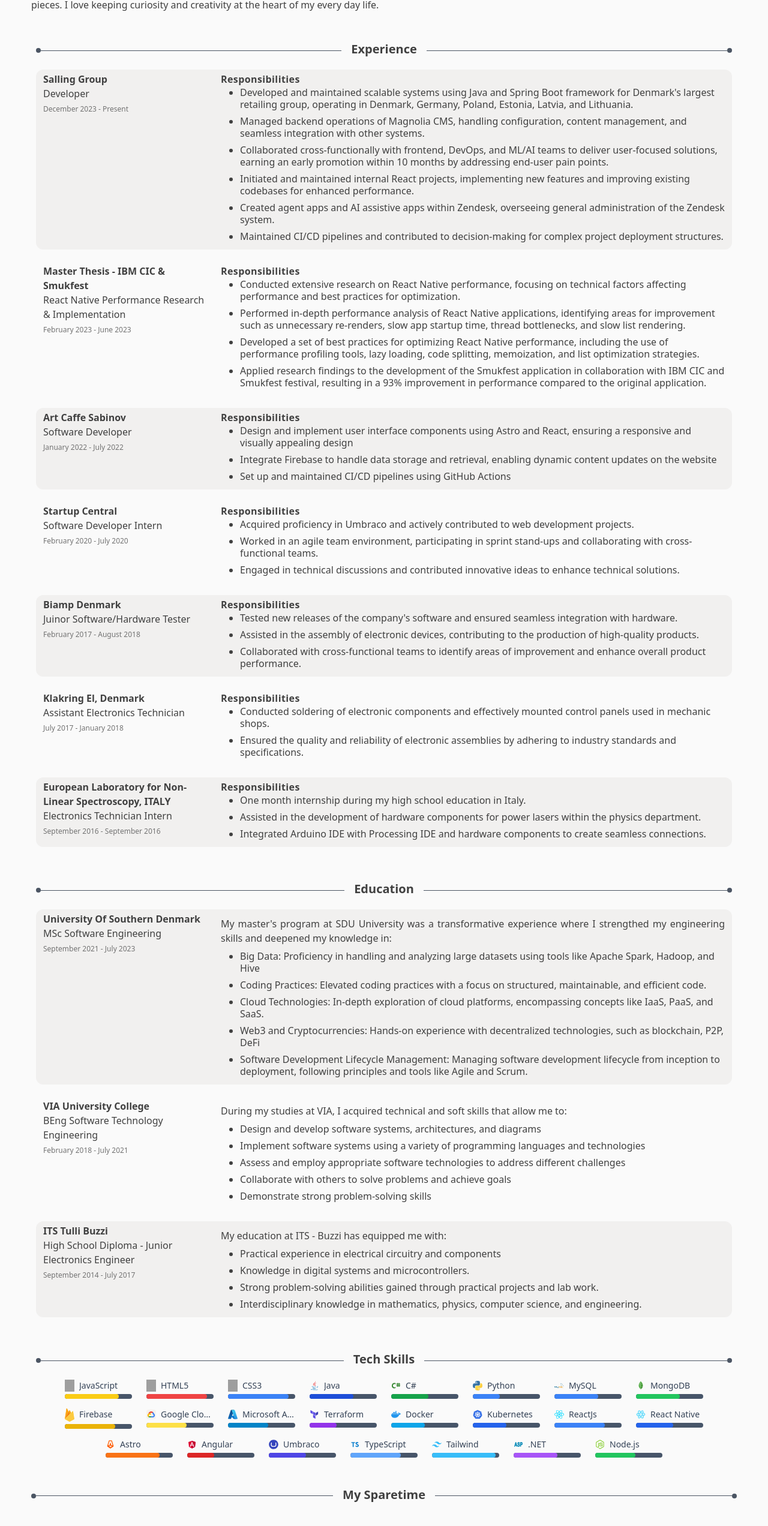
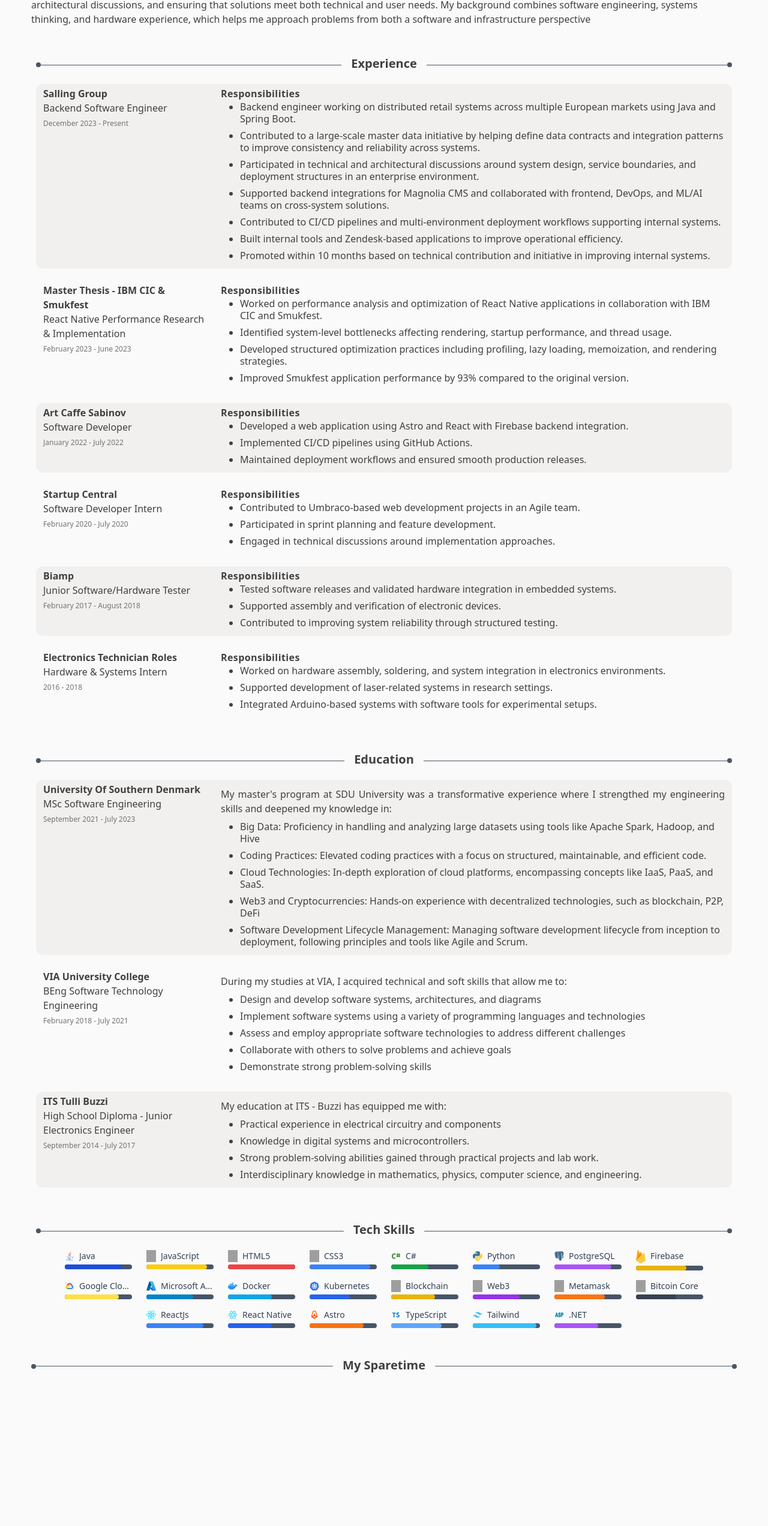
Before and after one commit to Maria4lexzy/PersonalPortfolio, an Astro site: page /resume in a window 1280 px wide. Shown: the part 236-2780 px from the top of the page at 60% size. After the commit the page ends 2570 px from the top, so only its background shows below. Built offline with nearby package versions, Linux system fonts and the light colour scheme; Astro itself is replaced by a stand-in of ours; grey boxes are pictures that could not be loaded.

Commit message:
Update experience

```diff
--- a/src/data/dataCloudSkills.ts
+++ b/src/data/dataCloudSkills.ts
@@ -8,26 +8,12 @@ export interface IDdataCloudSkill {
 
 const dataCloudSkills: IDdataCloudSkill[] = [
   {
-    name: "MySQL",
-    progress: 65,
-    icon: "/images/mysql.svg",
-    url: "https://en.wikipedia.org/wiki/MySQL",
-    backgroundColor: "bg-blue-500",
+    name: 'PostgreSQL',
+    progress: 85,
+    icon: '/images/postgresql.svg',
+    url: 'https://www.postgresql.org/',
+    backgroundColor: 'bg-purple-500',
   },
-  {
-    name: "MongoDB",
-    progress: 65,
-    icon: "/images/mongodb.svg",
-    url: "https://en.wikipedia.org/wiki/MongoDB",
-    backgroundColor: "bg-green-500",
-  },
-  // {
-  //   name: 'PostgreSQL',
-  //   progress: 75,
-  //   icon: '/images/postgresql.svg',
-  //   url: 'https://www.postgresql.org/',
-  //   backgroundColor: 'bg-purple-500',
-  // },
   {
     name: "Firebase",
     progress: 75,
@@ -37,35 +23,28 @@ const dataCloudSkills: IDdataCloudSkill[] = [
   },
   {
     name: "Google Cloud",
-    progress: 60,
+    progress: 80,
     icon: "/images/gcp.svg",
     url: "https://cloud.google.com/",
     backgroundColor: "bg-yellow-300",
   },
   {
     name: "Microsoft Azure",
-    progress: 60,
+    progress: 70,
     icon: "/images/azure.svg",
     url: "https://en.wikipedia.org/wiki/Microsoft_Azure",
     backgroundColor: "bg-sky-600",
   },
   {
-    name: "Terraform",
-    progress: 40,
-    icon: "/images/terraform.svg",
-    url: "https://www.terraform.io/",
-    backgroundColor: "bg-purple-600",
-  },
-  {
     name: "Docker",
-    progress: 50,
+    progress: 65,
     icon: "/images/docker.svg",
     url: "https://en.wikipedia.org/wiki/Docker_(software)",
     backgroundColor: "bg-sky-500",
   },
   {
     name: "Kubernetes",
-    progress: 50,
+    progress: 60,
     icon: "/images/kubernetes.svg",
     url: "https://kubernetes.io/",
     backgroundColor: "bg-blue-600",
--- a/src/data/experienceData.ts
+++ b/src/data/experienceData.ts
@@ -5,99 +5,82 @@ interface ExperienceEntry {
   image: string;
   responsibilities: string[];
 }
+
 export const experienceData: ExperienceEntry[] = [
   {
     company: "Salling Group",
-    role: "Developer",
+    role: "Backend Software Engineer",
     date: "December 2023 - Present",
     image: "/images/companies/Salling.png",
     responsibilities: [
-      "Developed and maintained scalable systems using Java and Spring Boot framework for Denmark's largest retailing group, operating in Denmark, Germany, Poland, Estonia, Latvia, and Lithuania.",
-      "Managed backend operations of Magnolia CMS, handling configuration, content management, and seamless integration with other systems.",
-      "Collaborated cross-functionally with frontend, DevOps, and ML/AI teams to deliver user-focused solutions, earning an early promotion within 10 months by addressing end-user pain points.",
-      "Initiated and maintained internal React projects, implementing new features and improving existing codebases for enhanced performance.",
-      "Created agent apps and AI assistive apps within Zendesk, overseeing general administration of the Zendesk system.",
-      "Maintained CI/CD pipelines and contributed to decision-making for complex project deployment structures."
+      "Backend engineer working on distributed retail systems across multiple European markets using Java and Spring Boot.",
+      "Contributed to a large-scale master data initiative by helping define data contracts and integration patterns to improve consistency and reliability across systems.",
+      "Participated in technical and architectural discussions around system design, service boundaries, and deployment structures in an enterprise environment.",
+      "Supported backend integrations for Magnolia CMS and collaborated with frontend, DevOps, and ML/AI teams on cross-system solutions.",
+      "Contributed to CI/CD pipelines and multi-environment deployment workflows supporting internal systems.",
+      "Built internal tools and Zendesk-based applications to improve operational efficiency.",
+      "Promoted within 10 months based on technical contribution and initiative in improving internal systems."
     ],
   },
+
   {
     company: "Master Thesis - IBM CIC & Smukfest",
     role: "React Native Performance Research & Implementation",
     date: "February 2023 - June 2023",
     image: "/images/companies/ibm.png",
     responsibilities: [
-      "Conducted extensive research on React Native performance, focusing on technical factors affecting performance and best practices for optimization.",
-      "Performed in-depth performance analysis of React Native applications, identifying areas for improvement such as unnecessary re-renders, slow app startup time, thread bottlenecks, and slow list rendering.",
-      "Developed a set of best practices for optimizing React Native performance, including the use of performance profiling tools, lazy loading, code splitting, memoization, and list optimization strategies.",
-      "Applied research findings to the development of the Smukfest application in collaboration with IBM CIC and Smukfest festival, resulting in a 93% improvement in performance compared to the original application."
+      "Worked on performance analysis and optimization of React Native applications in collaboration with IBM CIC and Smukfest.",
+      "Identified system-level bottlenecks affecting rendering, startup performance, and thread usage.",
+      "Developed structured optimization practices including profiling, lazy loading, memoization, and rendering strategies.",
+      "Improved Smukfest application performance by 93% compared to the original version."
     ],
   },
+
   {
     company: "Art Caffe Sabinov",
-    role: "Software Developer ",
+    role: "Software Developer",
     date: "January 2022 - July 2022",
     image: "/images/companies/artcaffe.svg",
     responsibilities: [
-      "Design and implement user interface components using Astro and React, ensuring a responsive and visually appealing design",
-      "Integrate Firebase to handle data storage and retrieval, enabling dynamic content updates on the website",
-      "Set up and maintained CI/CD pipelines using GitHub Actions",
+      "Developed a web application using Astro and React with Firebase backend integration.",
+      "Implemented CI/CD pipelines using GitHub Actions.",
+      "Maintained deployment workflows and ensured smooth production releases."
     ],
   },
+
   {
     company: "Startup Central",
     role: "Software Developer Intern",
     date: "February 2020 - July 2020",
     image: "/images/companies/startupCentral.svg",
     responsibilities: [
-      "Acquired proficiency in Umbraco and actively contributed to web development projects.",
-      "Worked in an agile team environment, participating in sprint stand-ups and collaborating with cross-functional teams.",
-      "Engaged in technical discussions and contributed innovative ideas to enhance technical solutions.",
+      "Contributed to Umbraco-based web development projects in an Agile team.",
+      "Participated in sprint planning and feature development.",
+      "Engaged in technical discussions around implementation approaches."
     ],
   },
 
   {
-    company: "Biamp Denmark",
-    role: "Juinor Software/Hardware Tester",
+    company: "Biamp",
+    role: "Junior Software/Hardware Tester",
     date: "February 2017 - August 2018",
     image: "/images/companies/biamp.svg",
     responsibilities: [
-      "Tested new releases of the company's software and ensured seamless integration with hardware.",
-      "Assisted in the assembly of electronic devices, contributing to the production of high-quality products.",
-      "Collaborated with cross-functional teams to identify areas of improvement and enhance overall product performance.",
-    ],
-  },
-  {
-    company: "Klakring El, Denmark",
-    role: "Assistant Electronics Technician",
-    date: "July 2017 - January 2018",
-    image: "/images/companies/klakring.svg",
-    responsibilities: [
-      "Conducted soldering of electronic components and effectively mounted control panels used in mechanic shops.",
-      "Ensured the quality and reliability of electronic assemblies by adhering to industry standards and specifications.",
+      "Tested software releases and validated hardware integration in embedded systems.",
+      "Supported assembly and verification of electronic devices.",
+      "Contributed to improving system reliability through structured testing."
     ],
   },
 
   {
-    company: "European Laboratory for Non-Linear Spectroscopy, ITALY",
-    role: "Electronics Technician Intern",
-    date: "September 2016 - September 2016",
+    company: "Electronics Technician Roles",
+    role: "Hardware & Systems Intern",
+    date: "2016 - 2018",
     image: "/images/companies/lens.svg",
     responsibilities: [
-      "One month internship during my high school education in Italy.",
-      "Assisted in the development of hardware components for power lasers within the physics department.",
-      "Integrated Arduino IDE with Processing IDE and hardware components to create seamless connections.",
+      "Worked on hardware assembly, soldering, and system integration in electronics environments.",
+      "Supported development of laser-related systems in research settings.",
+      "Integrated Arduino-based systems with software tools for experimental setups."
     ],
   },
 ];
-
-// {
-//   company: "Geltec LTD Paignton, UK",
-//   role: "Electronics Technician Intern",
-//   date: "May 2016 - July 2016",
-//   image: "/images/companies/geltec.svg",
-//   responsibilities: [
-//     "Assisted in the development and documentation of a vibration detection sensor circuit for the company.",
-//     "Conducted maintenance tasks for 3D printers, amplifiers, and other electronic appliances.",
-//     "Contributed to the development of water detection sensors and optimized battery life for improved efficiency.",
-//   ],
-// },
--- a/src/data/programmingLanguages.ts
+++ b/src/data/programmingLanguages.ts
@@ -7,16 +7,23 @@ export interface IProgrammingLanguage {
 }
 
 const programmingLanguages: IProgrammingLanguage[] = [
+
   {
-    name: "JavaScript",
-    progress: 80,
+    name: "Java",
+    progress: 85,
+    url: "https://en.wikipedia.org/wiki/Java_(programming_language)",
+    icon: "/images/java.svg",
+    backgroundColor: "bg-blue-700",
+  },
+  {name: "JavaScript",
+    progress: 90,
     url: "https://en.wikipedia.org/wiki/JavaScript",
     icon: "/images/javascript.svg",
     backgroundColor: "bg-yellow-400",
   },
   {
     name: "HTML5",
-    progress: 90,
+    progress: 100,
     url: "https://en.wikipedia.org/wiki/HTML5#:~:text=HTML5%20(Hypertext%20Markup%20Language%205,as%20the%20HTML%20Living%20Standard.",
     icon: "/images/html.svg",
     backgroundColor: "bg-red-500",
@@ -28,13 +35,7 @@ const programmingLanguages: IProgrammingLanguage[] = [
     icon: "/images/css.svg",
     backgroundColor: "bg-blue-500",
   },
-  {
-    name: "Java",
-    progress: 65,
-    url: "https://en.wikipedia.org/wiki/Java_(programming_language)",
-    icon: "/images/java.svg",
-    backgroundColor: "bg-blue-700",
-  },
+
   {
     name: "C#",
     progress: 55,
--- a/src/data/web_MobileSkills.ts
+++ b/src/data/web_MobileSkills.ts
@@ -8,14 +8,14 @@ export interface IWebMobileSkills {
 const web_MobileSkills: IWebMobileSkills[] = [
   {
     name: "ReactJs",
-    progress: 75,
+    progress: 85,
     icon: "/images/react.svg",
     url: "https://reactjs.org/",
     backgroundColor: "bg-blue-500",
   },
   {
     name: "React Native",
-    progress: 55,
+    progress: 65,
     icon: "/images/react-native.svg",
     url: "https://en.wikipedia.org/wiki/React_Native",
     backgroundColor: "bg-blue-600",
@@ -26,20 +26,6 @@ const web_MobileSkills: IWebMobileSkills[] = [
     icon: "/images/astro.svg",
     url: "https://astro.build/",
     backgroundColor: "bg-orange-500",
-  },
-  {
-    name: "Angular",
-    progress: 40,
-    icon: "/images/angular.svg",
-    url: "https://en.wikipedia.org/wiki/Angular_(web_framework)",
-    backgroundColor: "bg-red-600",
-  },
-  {
-    name: "Umbraco",
-    progress: 55,
-    icon: "/images/umbraco.svg",
-    url: "https://umbraco.com/",
-    backgroundColor: "bg-indigo-600",
   },
   {
     name: "TypeScript",
@@ -70,13 +56,6 @@ const web_MobileSkills: IWebMobileSkills[] = [
     url: "https://dotnet.microsoft.com/en-us/apps/aspnet",
     backgroundColor: "bg-purple-500",
   },
-  {
-    name: "Node.js",
-    progress: 60,
-    icon: "/images/nodejs.svg",
-    url: "https://en.wikipedia.org/wiki/Node.js/",
-    backgroundColor: "bg-green-500",
-  },
 
   // ... (other backend skills)
 ];
--- a/src/pages/resume.astro
+++ b/src/pages/resume.astro
@@ -5,9 +5,9 @@ import { educationData } from "@data/educationData";
 import { experienceData } from "@data/experienceData";
 import SkillBarNoModal from "@components/Skills/SkillBarNoModal.astro";
 import web_MobileSkills from "@data/web_MobileSkills";
-import sWConcpetSkills from "@data/swConceptsSkills";
 import dataCloudSkills from "@data/dataCloudSkills";
 import programmingLanguages from "@data/programmingLanguages";
+import {blockchainSkills} from "@data/blockchainSkills";
 const pageTitle = "Maria's Resume";
 const seoTitle = "Maria's Resume";
 const seoDescription =
@@ -16,7 +16,7 @@ const seoDescription =
 const mergedSkills = [
   ...programmingLanguages,
   ...dataCloudSkills,
-
+    ...blockchainSkills,
   ...web_MobileSkills,
 ];
 ---
@@ -47,7 +47,7 @@ const mergedSkills = [
           <IconPill iconSrc="/images/github.svg" description="GitHub" />
         </a>
         <a
-          href="https://maria-louisa.com/"
+          href="https://mariaf.netlify.app/"
           class="cursor-pointer"
           target="_blank">
           <IconPill iconSrc="/images/portfolio.svg" description="Portfolio" />
@@ -78,9 +78,11 @@ const mergedSkills = [
         <div class="mt-1 w-2 h-2 rounded-full bg-gray-600"></div>
       </div>
       <div class="mt-4">
-        I am passionate about turning ideas into impactful products, be it building fun web applications, integrating hardware and software, or experimenting with creative side projects. I value clear communication with end users and stakeholders, ensuring that what I build not only works well but truly meets people’s needs. Outside of work, I enjoy exploring new technologies, working on personal projects, and creating something handmade like jewelry and crochet pieces. I love keeping curiosity and creativity at the heart of my every day life.
+       Backend-focused software engineer with experience building and maintaining scalable distributed systems in large organizations. Currently working with Java and Spring Boot at Salling Group, contributing to retail platforms operating across multiple European markets.
 
+       I enjoy working on complex systems where reliability, data consistency, and collaboration across teams are essential. I take initiative in improving systems and processes, contributing to architectural discussions, and ensuring that solutions meet both technical and user needs.
 
+       My background combines software engineering, systems thinking, and hardware experience, which helps me approach problems from both a software and infrastructure perspective
 
       </div>
     </div>
@@ -197,37 +199,6 @@ const mergedSkills = [
         <div class="mt-1 bg-gray-600 dark:bg-gray-600/50 h-px flex-grow"></div>
         <div class="mt-1 w-2 h-2 rounded-full bg-gray-600"></div>
       </div>
-
-      <!-- Content -->
-      <div class="flex mt-2 md:mt-5 gap-4">
-        <p class="mt-4 text-sm lg:text-base text-justify">
-          Besides improving my tech skills, I enjoy <span
-            class="text-primary-text dark:text-secondary-text"
-            >crocheting🧶</span
-          >, creating <span class="text-primary-text dark:text-secondary-text"
-            >IoT projects🤖</span
-          >. I've used my DIY skills to automate a few things in my home and
-          create various gadgets. I also like traveling🌍 and have traveled to <span
-            class="text-primary-text dark:text-secondary-text"
-            >26 countries</span
-          > on 2 continents, immersing myself in diverse cultures and trying out
-          new cuisines. Speaking of food 🍲, despite my <span
-            class="text-primary-text dark:text-secondary-text"
-            >Nigerian and Italian heritage</span
-          >, there's something about <span
-            class="text-primary-text dark:text-secondary-text"
-            >Nigerian cuisine</span
-          > that remains my all-time favorite. I'm an active person who enjoys playing
-          <span class="text-primary-text dark:text-secondary-text"
-            >frisbee🥏, badminton🏸, and dancing💃</span
-          >, I'm not great at them but I'm getting better and better. I'm
-          interested in learning <span
-            class="text-primary-text dark:text-secondary-text"
-            >disc golf and paddle</span
-          >. My hobbies and interests demonstrate my creativity, problem-solving
-          skills, adaptability, cultural awareness, and communication skills.
-        </p>
-      </div>
     </div>
   </div>
 </ResumeLayout>
```
